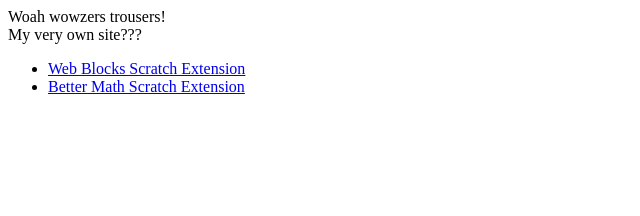
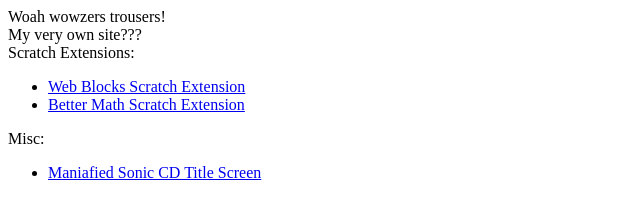
Before and after one commit to kloodi2020/kloodi2020.github.io, a plain HTML site: page index.html in a window 1280 px wide. Shown: the whole page, without its empty margins (0-640 px from the left). Drawn offline with Linux system fonts and the light colour scheme.

Commit message:
Update index.html

```diff
--- a/index.html
+++ b/index.html
@@ -7,9 +7,15 @@
     Woah wowzers trousers!<br>
     My very own site???<br>
 
+    Scratch Extensions:
     <ul>
       <li><a href="WebBlocks.html">Web Blocks Scratch Extension</a></li>
       <li><a href="BetterMath.html">Better Math Scratch Extension</a></li>
     </ul>
+
+    Misc:
+    <ul>
+      <li><a href="cd">Maniafied Sonic CD Title Screen</a></li>
+    </ul>
   </body>
 </html>
```
